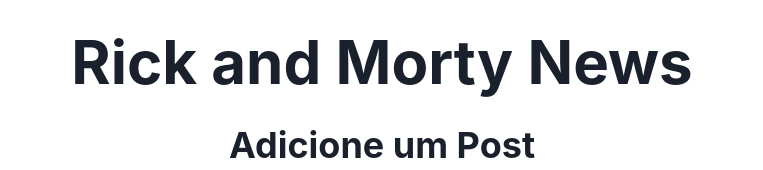
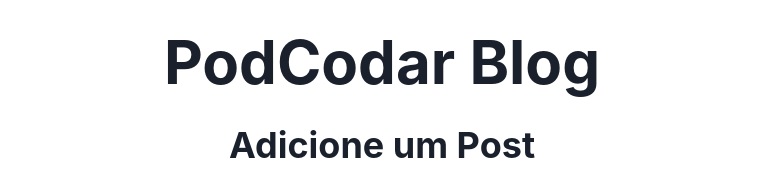
Before and after one commit to Guilherme-BS/blog-next, a Next.js app: page / in a window 1280 px wide. Shown: the top 170 px of the page, without its empty margins (258-1021 px from the left). Built offline with nearby package versions, Linux system fonts and the light colour scheme; no server answers; the database is empty.

Commit message:
enh: change title

```diff
--- a/componentes/NavBar.tsx
+++ b/componentes/NavBar.tsx
@@ -11,7 +11,7 @@
       padding="2rem"
       fontSize={{ base: "30px", md: "45px", lg: "60px" }}
     >
-      Rick and Morty News
+      PodCodar Blog
     </Heading>
   );
 }
```
